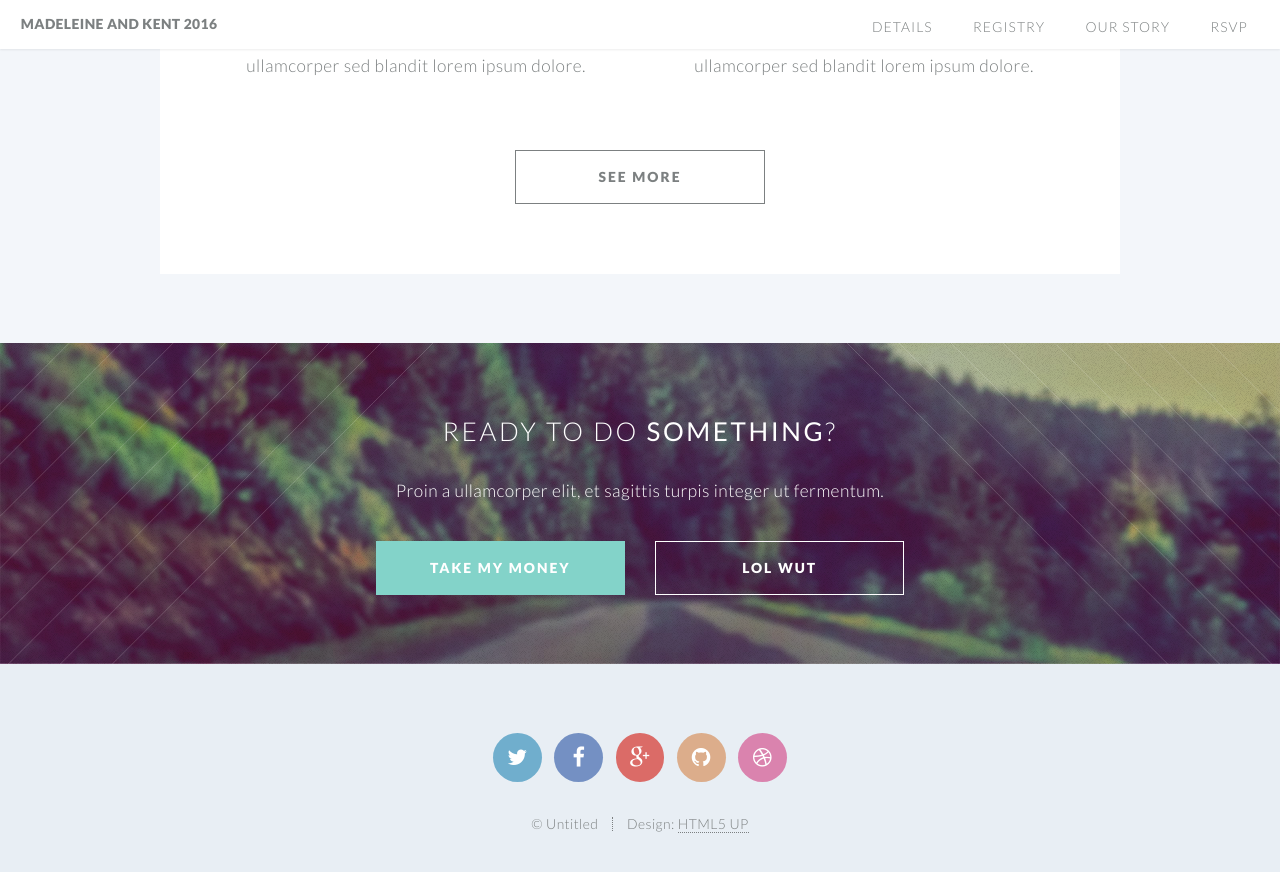
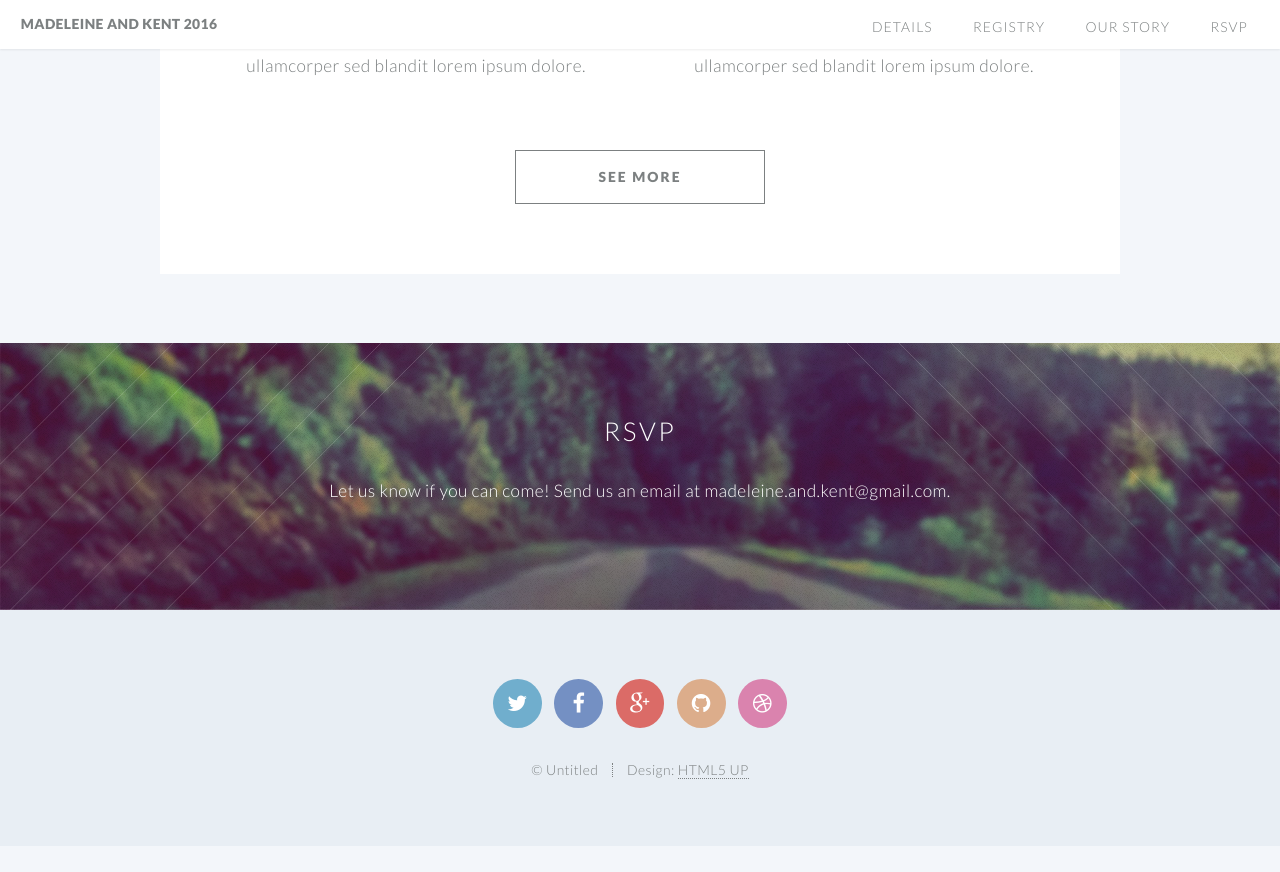
Before and after one commit to mbonsma/wedding, a Jekyll site: the page built from index.html, in a window 1280 px wide and 900 px high, scrolled down 3112 px. Shown: the top 872 px of the window. Built offline with Jekyll 4.4.1, drawn with Linux system fonts in a browser that asks for light colours; after the commit the page ends 3958 px from its top, so only the background shows below that.

Commit message:
make rsvp section

```diff
--- a/index.html
+++ b/index.html
@@ -138,15 +138,9 @@ layout: landing-page
 			<section id="cta">
 
 				<header>
-					<h2>Ready to do <strong>something</strong>?</h2>
-					<p>Proin a ullamcorper elit, et sagittis turpis integer ut fermentum.</p>
+					<h2>RSVP</h2>
+					<p>Let us know if you can come! Send us an email at madeleine.and.kent@gmail.com.</p>
 				</header>
-				<footer>
-					<ul class="buttons">
-						<li><a href="#" class="button special">Take My Money</a></li>
-						<li><a href="#" class="button">LOL Wut</a></li>
-					</ul>
-				</footer>
 
 			</section>
 		</article>
```
